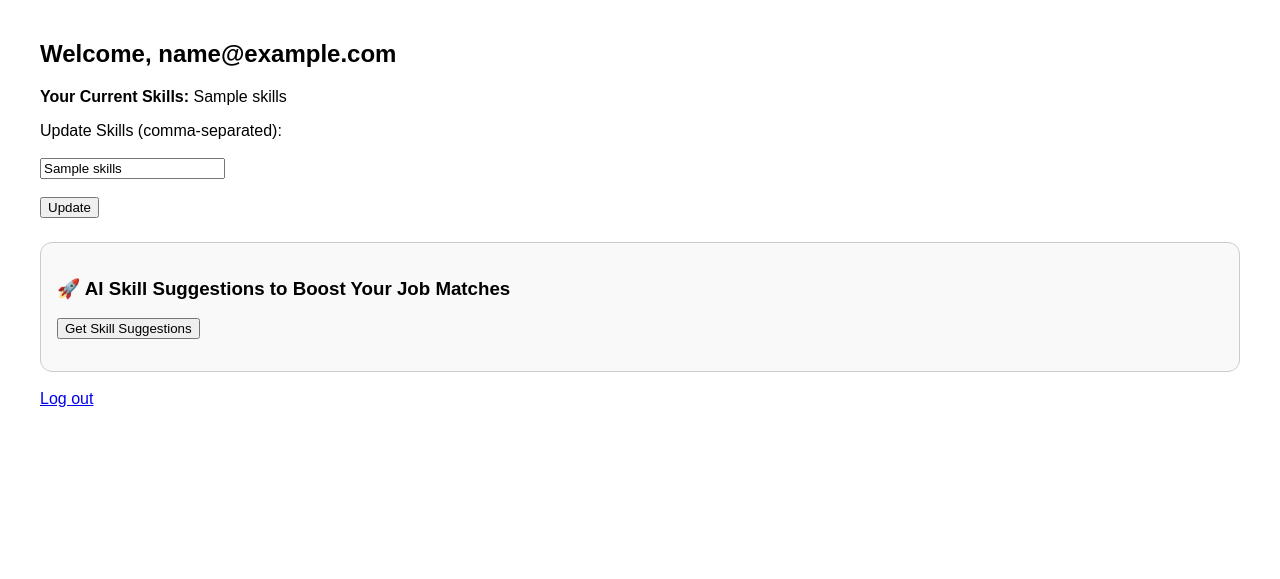
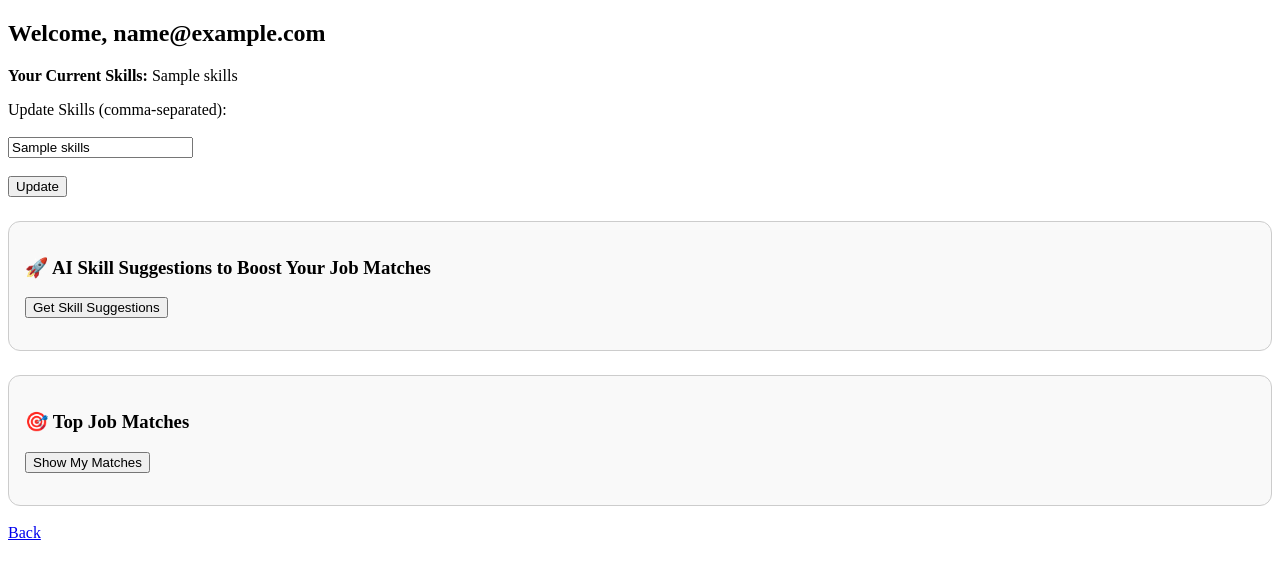
Before and after one commit to Josh152152/ai-talent-marketplace, a Flask app: template templates/candidate_dashboard.html in a window 1280 px wide. Shown: the top 579 px of the page. Run offline with Flask 3, Linux system fonts and the light colour scheme; the template is opened without the code that fills it: most values are stand-ins (such as "Sample title", 1, 10 or a date in 2020).

Commit message:
Update candidate_dashboard.html

```diff
--- a/templates/candidate_dashboard.html
+++ b/templates/candidate_dashboard.html
@@ -3,10 +3,6 @@
 <head>
   <title>Candidate Dashboard</title>
   <style>
-    body {
-      font-family: Arial, sans-serif;
-      margin: 40px;
-    }
     .suggestion-box {
       border: 1px solid #ccc;
       padding: 16px;
@@ -14,7 +10,7 @@
       margin-top: 24px;
       background: #f9f9f9;
     }
-    #suggested-skills-list li {
+    #suggested-skills-list li, #matched-jobs-list li {
       margin-bottom: 8px;
     }
   </style>
@@ -25,7 +21,7 @@
   <p><strong>Your Current Skills:</strong> {{ data.Skills }}</p>
 
   <form method="POST" action="/update_skills">
-    <input type="hidden" name="email" value="{{ data.Email }}"> <!-- Include email in form -->
+    <input type="hidden" name="email" value="{{ data.Email }}">
     <label for="skills">Update Skills (comma-separated):</label><br><br>
     <input type="text" name="skills" id="skills" value="{{ data.Skills }}"><br><br>
     <button type="submit">Update</button>
@@ -38,8 +34,15 @@
     <ul id="suggested-skills-list"></ul>
   </div>
 
+  <!-- 🎯 Matched Jobs Section -->
+  <div id="matched-jobs" class="suggestion-box">
+    <h3>🎯 Top Job Matches</h3>
+    <button onclick="fetchMatchedJobs()">Show My Matches</button>
+    <ul id="matched-jobs-list"></ul>
+  </div>
+
   <br>
-  <a href="/logout">Log out</a>
+  <a href="/">Back</a>
 
   <script>
     const userEmail = "{{ data.Email }}";
@@ -47,9 +50,7 @@
     async function fetchSuggestedSkills() {
       const response = await fetch("/suggest_skills", {
         method: "POST",
-        headers: {
-          "Content-Type": "application/json"
-        },
+        headers: { "Content-Type": "application/json" },
         body: JSON.stringify({ email: userEmail })
       });
 
@@ -60,13 +61,33 @@
       if (result.suggested_skills && result.suggested_skills.length > 0) {
         result.suggested_skills.forEach(skill => {
           const li = document.createElement("li");
-          li.textContent = `🧠 Learn "${skill.skill}" to unlock +${skill.extra_jobs_unlocked} more job postings`;
+          li.textContent = `🧠 Learn "${skill.skill}" to unlock +${skill.extra_jobs_unlocked} jobs`;
           skillList.appendChild(li);
         });
       } else {
-        const li = document.createElement("li");
-        li.textContent = "No suggestions available yet. Try updating your skills or location.";
-        skillList.appendChild(li);
+        skillList.innerHTML = "<li>No suggestions available.</li>";
+      }
+    }
+
+    async function fetchMatchedJobs() {
+      const response = await fetch("/match_jobs", {
+        method: "POST",
+        headers: { "Content-Type": "application/json" },
+        body: JSON.stringify({ email: userEmail })
+      });
+
+      const result = await response.json();
+      const jobList = document.getElementById("matched-jobs-list");
+      jobList.innerHTML = "";
+
+      if (result.jobs && result.jobs.length > 0) {
+        result.jobs.forEach(job => {
+          const li = document.createElement("li");
+          li.textContent = `${job.title} @ ${job.company} (${job.location})`;
+          jobList.appendChild(li);
+        });
+      } else {
+        jobList.innerHTML = "<li>No job matches found.</li>";
       }
     }
   </script>
```
